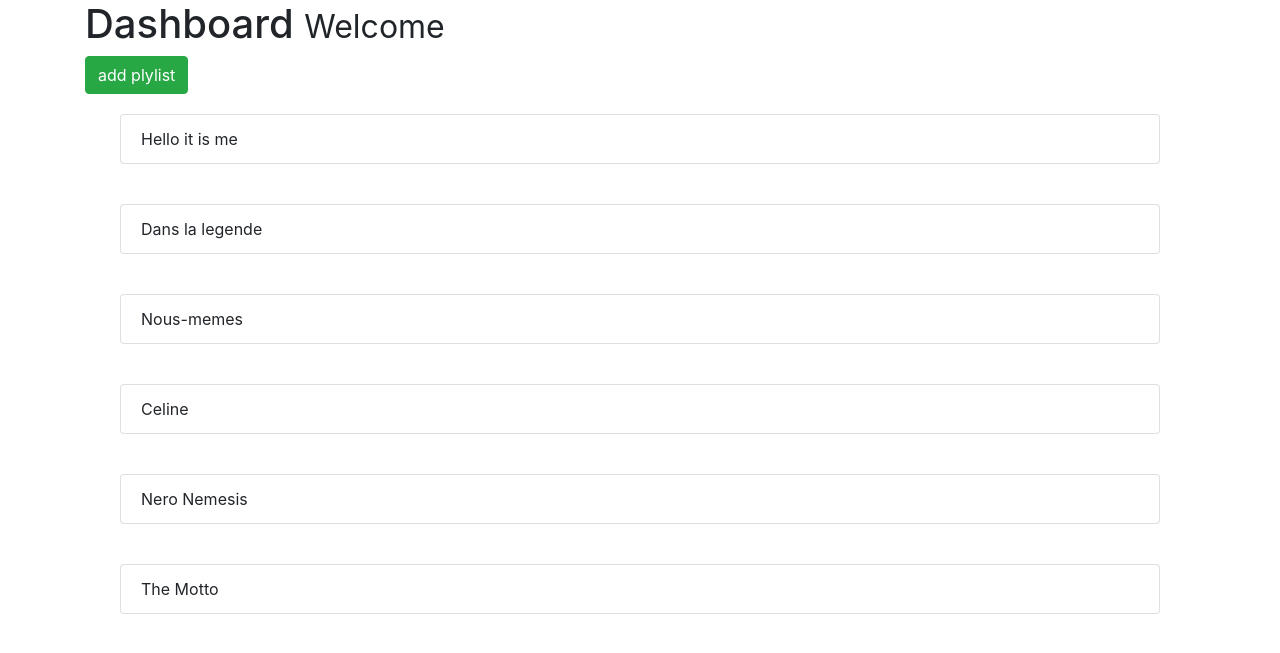
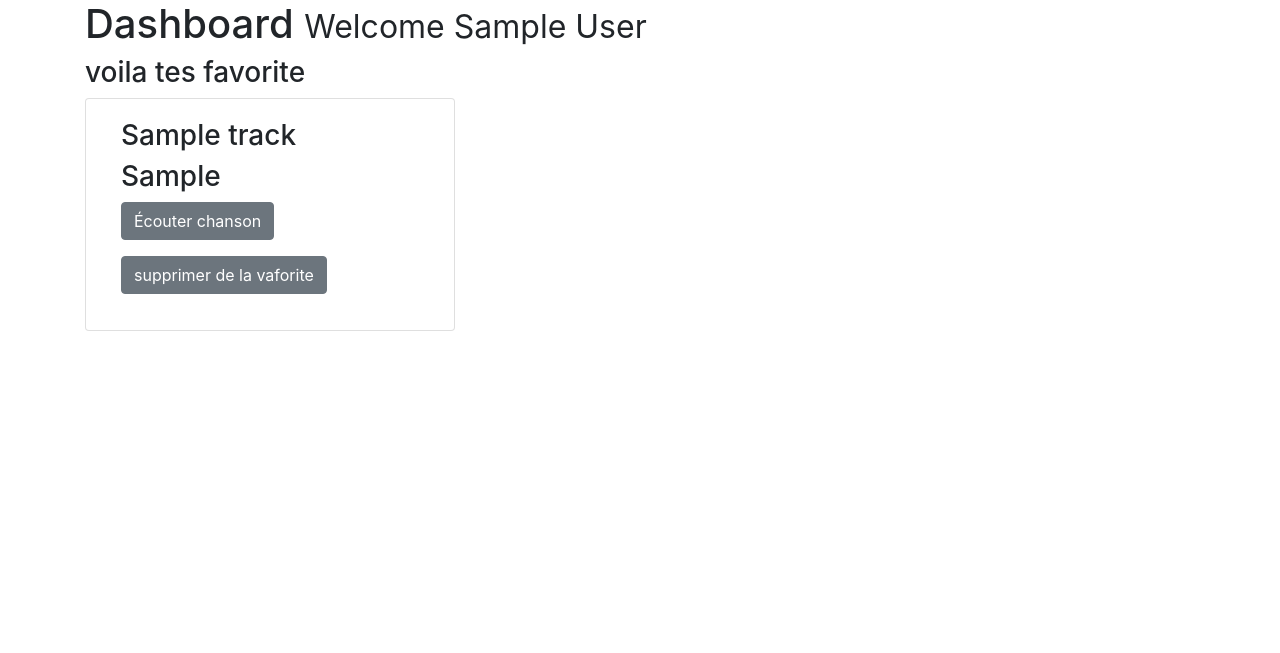
Before and after one commit to AdelAnani/Projet_MBD, a Flask app: page /dashboard in a window 1280 px wide. Shown: the part 56-709 px from the top of the page. Run offline with Flask 2, Linux system fonts and the light colour scheme; the visitor is signed in with stand-in values (Sample User, id 1); tables that the repository leaves empty or names only in its code hold one stand-in row (values such as "Sample post"); some libraries are stand-ins or nearby versions.

Commit message:
l'itendification est faite , la même chose pour les favorite;

```diff
--- a/ScriptBDUser.py
+++ b/ScriptBDUser.py
@@ -5,7 +5,7 @@ cursor = createBD.cursor()
 
 queryCreateBD = 'CREATE DATABASE MusikaUsers;'
 queryUseBD = 'USE MusikaUsers;'
-queryCreateTableUser= 'CREATE TABLE `user` (`userId` INT NOT NULL AUTO_INCREMENT, `userEmail` VARCHAR(50) NOT NULL, `userPassword` VARCHAR(100) NOT NULL, PRIMARY KEY (`userId`));'
+queryCreateTableUser= 'CREATE TABLE `user` (`userId` INT NOT NULL AUTO_INCREMENT, `userEmail` VARCHAR(50) NOT NULL, `userPassword` VARCHAR(100) NOT NULL, PRIMARY KEY (`userId`), `name` VARCHAR(50) NOT NULL );'
 
 cursor.execute(queryCreateBD)
 cursor.execute(queryUseBD)
--- a/app.py
+++ b/app.py
@@ -7,11 +7,13 @@ from wtforms import Form, StringField, PasswordField, validators
 from repository.albums_repository import  SqlAlbumsRepository
 from repository.artistes_repository import SQLArtistesRepository
 from repository.tracks_repository import SqlTracksRepository
-from repository.playlist_repository import JsonPlaylistRepository
+from repository.favorite_repository import SqlFavoriteRepository
+from service.favorite_service import FavoriteService
+
 
 from service.albums_service import AlbumsService
 from service.artistes_service import ArtistesService
-from service.playlist_service import PlaylistService
+from service.favorite_service import FavoriteService
 from service.tracks_service import TracksService
 
 app = Flask(__name__)
@@ -28,15 +30,19 @@ DBUsers_config = ['localhost','root','glo2005','MusikaUsers']
 album_repository = SqlAlbumsRepository(DB_config)
 albums_service = AlbumsService(album_repository)
 
+
 artistes_repository = SQLArtistesRepository(DB_config)
 artistes_service = ArtistesService(artistes_repository)
 
 track_repository = SqlTracksRepository(DB_config)
 tracks_service = TracksService(track_repository)
 
-playlist_repository = JsonPlaylistRepository("playlist.json")
+favorite_repository = SqlFavoriteRepository(DB_config)
+favotite_service = FavoriteService(favorite_repository)
 
-playlist_service = PlaylistService(playlist_repository)
+##playlist_repository = JsonPlaylistRepository("playlist.json")
+
+##playlist_service = PlaylistService(playlist_repository)
 
 
 
@@ -53,6 +59,14 @@ def is_logged_in(f):
 
     return wrap
 
+class RegisterForm(Form):
+    email = StringField('Email', [validators.length(min=4, max=50)])
+    name = StringField('Name', [validators.length(min=4, max=50)])
+    password = PasswordField('Password', [
+        validators.DataRequired(),
+        validators.EqualTo('confirm', message='Passwords do not match')
+    ])
+    confirm = PasswordField('Confirm Password')
 
 
 @app.route('/login', methods=['GET', 'POST'])
@@ -61,24 +75,24 @@ def login():
         # Get Form Fields
         email = request.form['email']
         password_candidate = request.form['password']
-
-        connection = pymysql.connect(DBUsers_config[0],DBUsers_config[1],DBUsers_config[2],DBUsers_config[3])
+        connection = pymysql.connect(DBUsers_config[0], DBUsers_config[1], DBUsers_config[2], DBUsers_config[3])
         cur = connection.cursor()
 
         # Get user by username
         result = cur.execute("SELECT * FROM user WHERE userEmail = %s", [email])
-
         if result > 0:
             # Get stored hash
-            data = cur.fetchone()
-            password = data['password']
+            data = cur.fetchall()
 
-            # Compare Passwords
+            password = data[0][2]
+            name = data [0][3]
+            user_id = data [0][0]
             if sha256_crypt.verify(password_candidate, password):
                 # Passed
                 session['logged_in'] = True
+                session['user_id'] = user_id
                 session['email'] = email
-
+                session['name'] = name
                 flash('Vous êtes connecté à Musika !', 'success')
                 return redirect(url_for('dashboard'))
             else:
@@ -92,6 +106,24 @@ def login():
 
     return render_template('login.html')
 
+
+@app.route('/tracks/add_track/<int:id>')
+def favorit(id):
+    print(555555)
+    print(session)
+    user_id = session["user_id"]
+    id_track = id
+    print(555555)
+    connection = pymysql.connect(DB_config['host'], DB_config['user'], DB_config['password'], DB_config['db_name'])
+    cur = connection.cursor()
+
+    # Execute
+    cur.execute("INSERT INTO favorite(userId, trackId) VALUES(%s, %s)", (user_id, id_track))
+    # Commit to DB
+    connection.commit()
+    cur.close()
+    return redirect(url_for('chanson'))
+
 @app.route('/logout')
 @is_logged_in
 def logout():
@@ -103,7 +135,20 @@ def logout():
 @app.route('/dashboard')
 @is_logged_in
 def dashboard():
-    return render_template('dashboard.html', Playlists=playlist_service.get_all_playlists())
+    id_user = session["user_id"]
+    track_favorite = favotite_service.get_all_tracks(id_user)
+    print(track_favorite)
+    tracks_id = []
+    for track in track_favorite:
+        tracks_id.append(track["id_track"])
+    print(tracks_id)
+    track_list = []
+    for id in tracks_id:
+        print(id)
+        track = tracks_service.get_track_by_id(id)
+        track_list.append(track[0])
+        print(track_list)
+    return render_template('dashboard.html',tracks = track_list)
 
 
 @app.route('/')
@@ -112,11 +157,13 @@ def index():
 
 
 @app.route('/Albums')
+@is_logged_in
 def albums():
     return render_template('albums.html', Albums=albums_service.get_all_albums())
 
 
 @app.route('/albums/<int:id>/')
+@is_logged_in
 def albumss(id):
     album_id = id
     try:
@@ -127,6 +174,7 @@ def albumss(id):
 
 
 @app.route('/albums/search')
+@is_logged_in
 def search_album_by_term():
     name_album = request.args.get('term')
     print(str(name_album))
@@ -138,11 +186,13 @@ def search_album_by_term():
 
 
 @app.route('/Artistes')
+@is_logged_in
 def artistess():
     return render_template('artistes.html', Artistes= artistes_service.get_all_artistes())
 
 
 @app.route('/Artistes/<int:id>/')
+@is_logged_in
 def artistesss(id):
     artiste_id = id
     try:
@@ -153,6 +203,7 @@ def artistesss(id):
          return  redirect(url_for('artistess'))
 
 @app.route('/Artistes/search')
+@is_logged_in
 def search_artist_by_term():
     name_artist = request.args.get('term')
 
@@ -163,15 +214,18 @@ def search_artist_by_term():
         return redirect(url_for('artistess'))
 
 @app.route('/tracks')
+@is_logged_in
 def chanson():
     return render_template('tracks.html', tracks= tracks_service.get_all_tracks())
 
 @app.route('/tracks/<int:id>/')
+@is_logged_in
 def search_trsck_by_id(id):
     tack_id = id
     return render_template('track.html', track= tracks_service.get_track_by_id(tack_id))
 
 @app.route('/tracks/search')
+@is_logged_in
 def search_track_by_term():
     track_name = request.args.get('term')
 
@@ -181,13 +235,6 @@ def search_track_by_term():
         return redirect(url_for('chanson'))
 
 
-class RegisterForm(Form):
-    email = StringField('Email', [validators.length(min=6, max=50)])
-    password = PasswordField('Password', [
-        validators.DataRequired(),
-        validators.EqualTo('confirm', message='Passwords do not match')
-    ])
-    confirm = PasswordField('Confirm Password')
 
 
 
@@ -195,16 +242,18 @@ class RegisterForm(Form):
 def register():
     form = RegisterForm(request.form)
     if request.method == 'POST' and form.validate():
+        name = form.name.data
         email = form.email.data
         password = sha256_crypt.encrypt(str(form.password.data))
+        print((email, password, name))
 
         # Create cursor
         connection = pymysql.connect(DBUsers_config[0],DBUsers_config[1],DBUsers_config[2],DBUsers_config[3])
         cur = connection.cursor()
 
         # Execute query
-        cur.execute("INSERT INTO user(userEmail, userPassword) VALUES(%s, %s)",
-                    (email, password))
+        cur.execute("INSERT INTO user(userEmail, userPassword, name) VALUES(%s, %s,%s)",
+                    (email, password, name))
 
         # Commit to DB
         connection.commit()
@@ -214,8 +263,11 @@ def register():
 
         flash('Bienvenue sur Musika !', 'success')
 
-        return render_template('home.html')
+        return  redirect(url_for('dashboard'))
     return render_template('register.html', form=form)
+
+
+    # Create Cursor
 
 
 if __name__ == '__main__':
--- /dev/null
+++ b/service/favorite_service.py
@@ -0,0 +1,6 @@
+class FavoriteService:
+    def __init__(self, favorite_repository):
+        self.favorite_repository = favorite_repository
+
+    def get_all_tracks(self,id_user):
+        return self.favorite_repository.find_all_tracks(id_user)
--- a/templates/albums.html
+++ b/templates/albums.html
@@ -26,7 +26,7 @@
             <div class="card-body">
                 <h3>{{album.name}}</h3>
                 <h5>{{album.artist}}</h5>
-                <p><a class="btn btn-secondary" href="albums/{{album.id}}" role="button">Voir l'album</a></p>
+                <p><a class="btn btn-secondary" href="albums/{{album.id}}" role="button">album</a> <a class="btn btn-secondary" href="albums/{{album.id}}" role="button">Add to favorite </a></p>
             </div>
         </div>
         {% endfor %}
--- a/templates/dashboard.html
+++ b/templates/dashboard.html
@@ -1,18 +1,23 @@
 {% extends 'layout.html' %}
 
 {% block body %}
-  <h1>Dashboard <small> Welcome {{session.username}}</small></h1>
-  <a class="btn btn-success" href="/add_playlist"> add plylist</a>
+  <h1>Dashboard <small> Welcome {{session.name}}</small></h1>
+ <h3>voila tes favorite</h3>
+
       <div class="container">
-			{% for playlist in Playlists %}
-				  <div class="card-body">
-                      <li class="list-group-item >  <a class="btn btn-success" href="/add_playlist"> {{playlist.name}} </a>
-                      </li>
-
+			<div class="row">
+			{% for track in tracks %}
+				<div class="card col-md-4" style="width: 18rem;">
+					<div class="card-body">
+						<h3>{{track.name}}</h3>
+	            		<h3>{{track.duration}}</h3>
+	            	<p><a class="btn btn-secondary" href="tracks/{{track.id}}" role="button">Écouter chanson </a></p>
+					<p><a class="btn btn-secondary" href="tracks/add_track/{{track.id}}" role="button"> supprimer de la vaforite </a></p>
 				  </div>
-          {% endfor %}
-
-
+				</div>
+			{% endfor %}
+			</div>
+		</div>
 
 
 {% endblock %}
--- a/templates/includes/_navbar.html
+++ b/templates/includes/_navbar.html
@@ -3,6 +3,9 @@
   <button class="navbar-toggler" type="button" data-toggle="collapse" data-target="#navbarTogglerDemo02" aria-controls="navbarTogglerDemo02" aria-expanded="false" aria-label="Toggle navigation">
     <span class="navbar-toggler-icon"></span>
   </button>
+
+
+        {% if session.logged_in %}
 
   <div class="collapse navbar-collapse" id="navbarTogglerDemo02">
 
@@ -17,18 +20,18 @@
       <li class="nav-item">
         <a class="nav-link" href="/tracks">Chansons<span class="sr-only">(current)</span></a>
       </li>
-
-      </li>
     </ul>
       <ul class="navbar-nav ml-auto" >
-        {% if session.logged_in %}
            <li class="nav-item">
            <a class="nav-link" href="/logout">Logout</a>
            </li>
            <liclass="nav-item">
              <a class="nav-link" href="/dashboard">Dashboard</a>
            </li>
+          </ul>
+
         {% else %}
+          <ul class="navbar-nav ml-auto" >
          <li class="nav-item">
          <a class="nav-link" href="/register">Register</a>
          </li>
--- a/templates/login.html
+++ b/templates/login.html
@@ -4,13 +4,13 @@
   <h1>Login</h1>
   <form action="" method="POST">
     <div class="form-group">
-      <label>Username</label>
-      <input type="text" name="username" class="form-control" value={{request.form.username}}>
+      <label>Email</label>
+      <input type="text" name="email" class="form-control" value={{request.form.email}}>
     </div>
     <div class="form-group">
       <label>Password</label>
       <input type="password" name="password" class="form-control" value={{request.form.password}}>
     </div>
-    <button type="submit" class="btn btn-primary">Submit</button>
+    <button type="submit" class="btn btn-primary">Submit,,</button>
   </form>
 {% endblock %}
--- a/templates/register.html
+++ b/templates/register.html
@@ -4,6 +4,9 @@
   <h1>Register</h1>
   {% from "includes/_formhelpers.html" import render_field %}
   <form method="POST" action="">
+    <div class="form-group">
+      {{render_field(form.name, class_="form-control")}}
+    </div>
     <div class="form-group">
       {{render_field(form.email, class_="form-control")}}
     </div>
--- a/templates/tracks.html
+++ b/templates/tracks.html
@@ -20,7 +20,7 @@
 						<h3>{{track.name}}</h3>
 	            		<h3>{{track.duration}}</h3>
 	            	<p><a class="btn btn-secondary" href="tracks/{{track.id}}" role="button">Écouter chanson </a></p>
-					<p><a class="btn btn-secondary" href="tracks/{{track.id}}" role="button"> Ajouter au favoris </a></p>
+					<p><a class="btn btn-secondary" href="tracks/add_track/{{track.id}}" role="button"> Ajouter au favoris </a></p>
 				  </div>
 				</div>
 			{% endfor %}
```
Also changed, not shown: repository/favorite_repository.py (added, +36 -0 lines), repository/playlist_repository.py (deleted, +0 -25 lines), service/playlist_service.py (deleted, +0 -13 lines).
